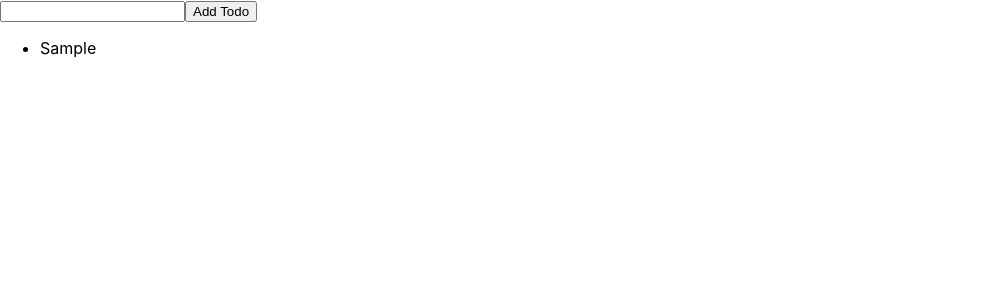
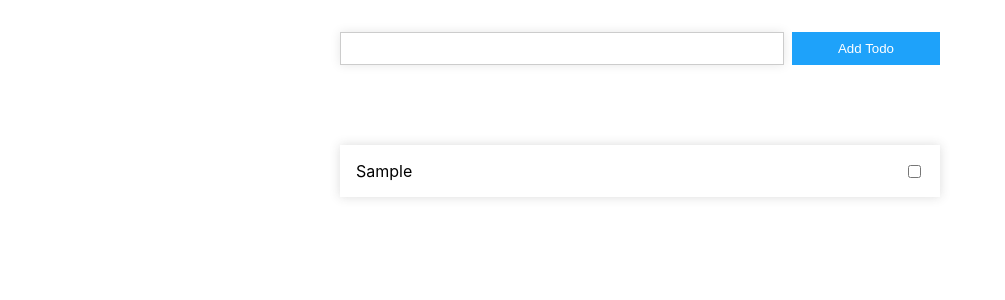
Before and after one commit to chicodevbr/todo-mobx, a React (Create React App) app: page / in a window 1280 px wide. Both pictures are taken after typing "Sample" into the empty fields and a click on the button "Add Todo". Shown: the top 300 px of the page, without its empty margins (0-1005 px from the left). Built offline with nearby package versions, Linux system fonts and the light colour scheme.

Commit message:
add more functions and improve the UI

```diff
--- a/src/App.tsx
+++ b/src/App.tsx
@@ -6,7 +6,7 @@ const todos = new TodoStore();
 
 const App = () => {
   return (
-    <div className="App">
+    <div className="app">
       <TodoInput todos={todos} />
       <TodoList todos={todos} />
     </div>
--- /dev/null
+++ b/src/Todo/TodoInput/TodoInput.module.css
@@ -0,0 +1,26 @@
+.todo-input-group {
+  display: grid;
+  gap: 0.5rem;
+  grid-template-columns: 3fr 1fr;
+}
+
+.todo-input-group > button,
+.todo-input-group > input {
+  padding: 0.5rem 1rem;
+}
+
+.todo-input-group > input {
+  border: 1px solid hsl(0, 0%, 80%);
+  box-shadow: 0 0 10px hsla(0, 0%, 0%, 0.102);
+}
+
+.todo-input-group > input:focus {
+  outline-color: hsla(204, 96%, 55%, 0.239);
+}
+
+.todo-input-group > button {
+  background-color: hsl(204, 96%, 55%);
+  border: 0;
+  color: hsl(0, 0%, 100%);
+  cursor: pointer;
+}
--- a/src/Todo/TodoInput/index.tsx
+++ b/src/Todo/TodoInput/index.tsx
@@ -1,5 +1,6 @@
 import { ChangeEvent, useState } from 'react';
 import TodoStore from '../../stores/TodoStore';
+import styles from './TodoInput.module.css';
 
 const TodoInput = ({ todos }: { todos: TodoStore }) => {
   const [newTodo, setNewTodo] = useState('');
@@ -14,10 +15,10 @@ const TodoInput = ({ todos }: { todos: TodoStore }) => {
   };
 
   return (
-    <>
+    <div className={styles['todo-input-group']}>
       <input value={newTodo} onChange={handleInputChange} />
       <button onClick={handleButtonClick}>Add Todo</button>
-    </>
+    </div>
   );
 };
 
--- /dev/null
+++ b/src/Todo/TodoList/TodoList.module.css
@@ -0,0 +1,41 @@
+.todo-list {
+  display: grid;
+  gap: 1rem;
+  list-style-type: none;
+  padding: 0;
+  margin-top: 5rem;
+}
+
+.todo-list li {
+  box-shadow: 0 0 10px #3333332c;
+  user-select: none;
+  display: flex;
+  align-items: center;
+  justify-content: space-between;
+}
+
+.todo-list li > * {
+  padding: 1rem;
+}
+
+.todo-list li label {
+  flex-grow: 1;
+}
+
+.todo-list li button {
+  border: none;
+  background-color: transparent;
+}
+
+.todo-list li label.done {
+  text-decoration: line-through;
+}
+
+.todo-list .remove {
+  color: #ff0000;
+  cursor: pointer;
+}
+
+.todo-list .remove:not(.done) {
+  display: none;
+}
--- a/src/Todo/TodoList/index.tsx
+++ b/src/Todo/TodoList/index.tsx
@@ -1,11 +1,35 @@
 import { observer } from 'mobx-react-lite';
-import TodoStore from '../../stores/TodoStore';
+import TodoStore, { Todo } from '../../stores/TodoStore';
+import styles from './TodoList.module.css';
 
 const TodoList = ({ todos }: { todos: TodoStore }) => {
+  const handleToggleTodo = (t: Todo) => () => {
+    todos.toggle(t);
+  };
+
+  const handleRemoveTodo = (t: Todo) => () => {
+    todos.remove(t);
+  };
+
   return (
-    <ul>
+    <ul className={styles['todo-list']}>
       {todos.list.map((t) => (
-        <li key={t.id}>{t.title}</li>
+        <li key={t.id}>
+          <label htmlFor={String(t.id)} className={t.isDone ? styles.done : ''}>
+            {t.title}
+          </label>
+
+          <button
+            onClick={handleRemoveTodo(t)}
+            className={[styles.remove, t.isDone && styles.done].join(' ')}
+          >
+            remove
+          </button>
+
+          <button onClick={handleToggleTodo(t)}>
+            <input type="checkbox" id={String(t.id)} readOnly tabIndex={-1} />
+          </button>
+        </li>
       ))}
     </ul>
   );
--- a/src/index.css
+++ b/src/index.css
@@ -6,3 +6,8 @@ body {
   -webkit-font-smoothing: antialiased;
   -moz-osx-font-smoothing: grayscale;
 }
+
+.app {
+  max-width: 600px;
+  margin: 2rem auto;
+}
--- a/src/stores/TodoStore.ts
+++ b/src/stores/TodoStore.ts
@@ -22,6 +22,7 @@ class TodoStore {
     if (title.length < 3) {
       return;
     }
+
     this.list.push({
       id: Date.now(),
       title,
```
